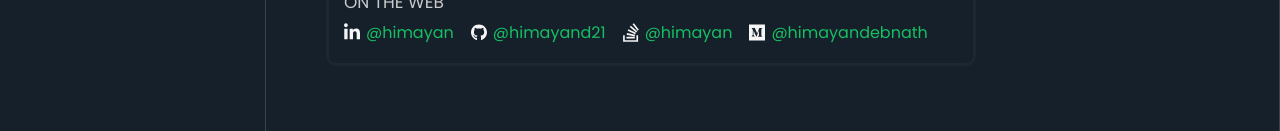
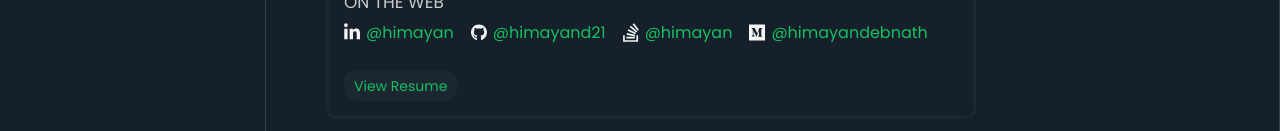
Before and after one commit to himayand21/portfolio-v2, a React (Create React App) app: page /contact in a window 1280 px wide. Shown: the part 497-628 px from the top of the page. Built offline with nearby package versions, Linux system fonts and the light colour scheme.

Commit message:
feat(contact): add resume link

```diff
--- a/src/containers/contact/index.tsx
+++ b/src/containers/contact/index.tsx
@@ -1,5 +1,7 @@
 import { ReactElement } from 'react';
-import { contactInfo, profilerowType, profileInfo } from '../../metadata/profile/profileInfo';
+import {
+  contactInfo, profilerowType, profileInfo, resumeInfo,
+} from '../../metadata/profile/profileInfo';
 
 import { Article } from '../../styles';
 import {
@@ -19,6 +21,9 @@ import {
   ContactRow,
   ContactInfoLogo,
   ContactInfoSpan,
+  ResumeLink,
+  ResumeLabel,
+  Footer,
 } from './styles';
 
 const Contact = (): ReactElement => (
@@ -81,6 +86,16 @@ const Contact = (): ReactElement => (
             ))}
           </ProfileRow>
         </DescriptionValue>
+        <Footer>
+          <ResumeLink
+            href={resumeInfo.link}
+            target="blank"
+          >
+            <ResumeLabel>
+              {resumeInfo.label}
+            </ResumeLabel>
+          </ResumeLink>
+        </Footer>
       </DescriptionWrapper>
     </Card>
   </Article>
--- a/src/containers/contact/styles.tsx
+++ b/src/containers/contact/styles.tsx
@@ -3,6 +3,7 @@ import styled from 'styled-components';
 import { MOBILE, TABLET } from '../../constants';
 
 import {
+  TypographyBodyReduced,
   TypographyHeadline,
   TypographyIntro,
   TypographyIntroReduced,
@@ -97,8 +98,10 @@ export const DescriptionLink = styled.a`
   color: ${({ theme }) => theme.color};
   text-decoration: none;
   font-weight: 400;
-  &:hover {
-    color: ${({ theme }) => darken(0.1, theme.color)};
+  @media (hover: hover) {
+    &:hover {
+      color: ${({ theme }) => darken(0.1, theme.color)};
+    }
   }
 `;
 
@@ -124,3 +127,27 @@ export const ContactInfoSpan = styled(TypographyLabelReduced)`
   color: ${({ theme }) => theme.text2};
   margin-left: 10px;
 `;
+
+export const ResumeLink = styled.a`
+  padding: 3px 10px;
+  text-decoration: none;
+  border-radius: 12px;
+  background-color: ${({ theme }) => theme.backgroundHover};
+  color: ${({ theme }) => theme.color};
+  @media (hover: hover) {
+    &:hover {
+      color: ${({ theme }) => darken(0.1, theme.color)};
+    }
+  }
+`;
+
+export const ResumeLabel = styled(TypographyBodyReduced)`
+  font-weight: 400;
+`;
+
+export const Footer = styled.div`
+  margin: 20px 0 10px;
+  display: flex;
+  align-items: center;
+  justify-content: space-between;
+`;
--- a/src/metadata/profile/profileInfo.tsx
+++ b/src/metadata/profile/profileInfo.tsx
@@ -62,6 +62,11 @@ export const contactInfo = [{
   link: 'https://himayandebnath.medium.com',
 }];
 
+export const resumeInfo = {
+  label: 'View Resume',
+  link: 'https://drive.google.com/drive/folders/1KTmvnSH0dSWGd2nM8MxFMBU2iRBD3LYx?usp=sharing',
+};
+
 export type profilerowType = {
   getIcon: () => ReactElement,
   label: string,
```
